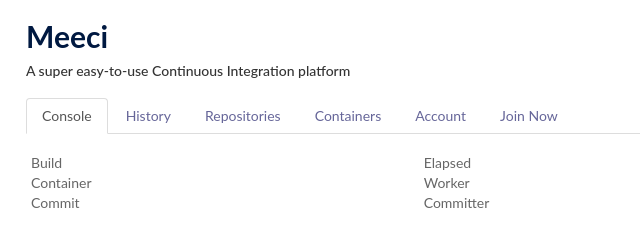
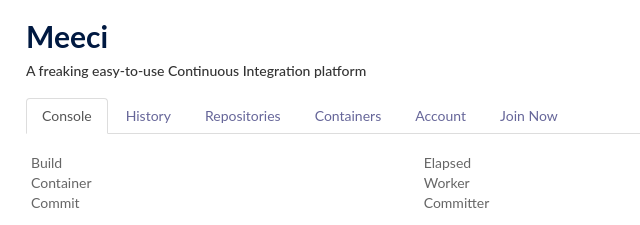
Before and after one commit to wizawu/meeci, a website: page web/home.html in a window 1280 px wide. Shown: the top 225 px of the page, 254-894 px from the left. Drawn offline with Linux system fonts and the light colour scheme; files that its build step writes are made by us from their sources; no server answers; files whose address does not match are found by name.

Commit message:
super -> freaking

```diff
--- a/web/home.html
+++ b/web/home.html
@@ -43,7 +43,7 @@
       </a>
     </h2>
     <h5><p id="repos-desc">
-      A super easy-to-use Continuous Integration platform
+      A freaking easy-to-use Continuous Integration platform
     </p></h5>
   </div>
 
```
